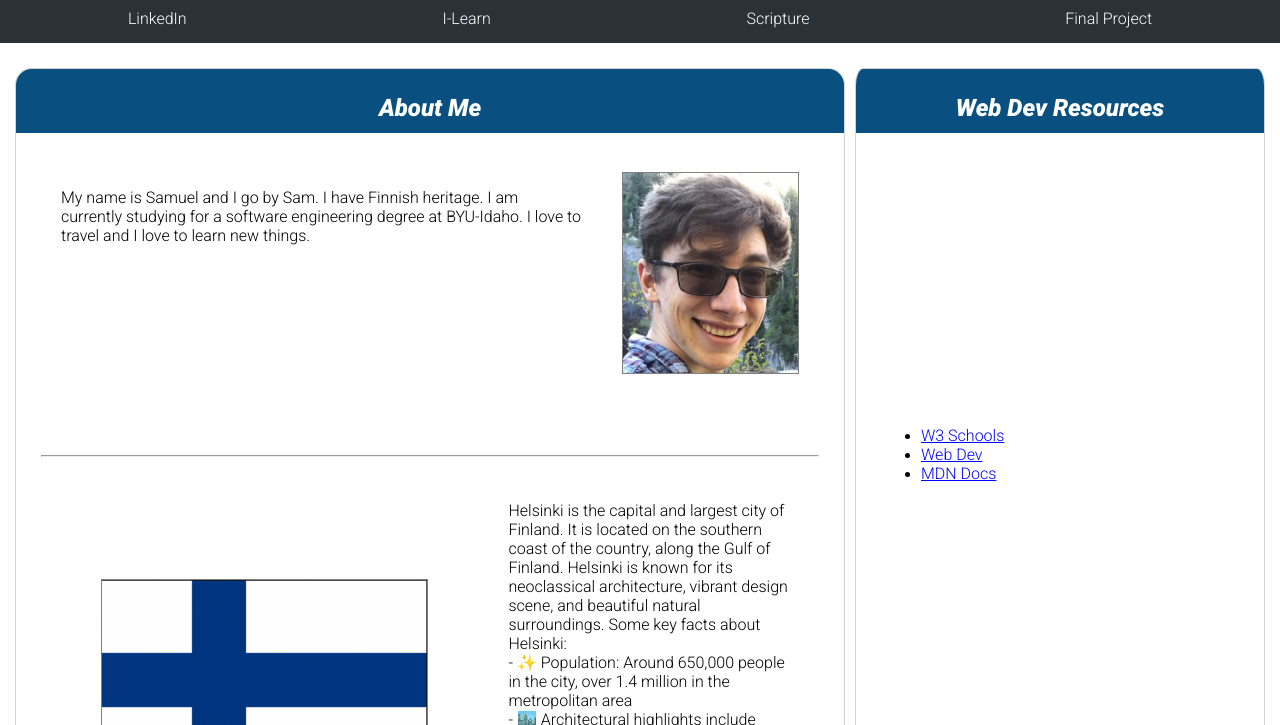
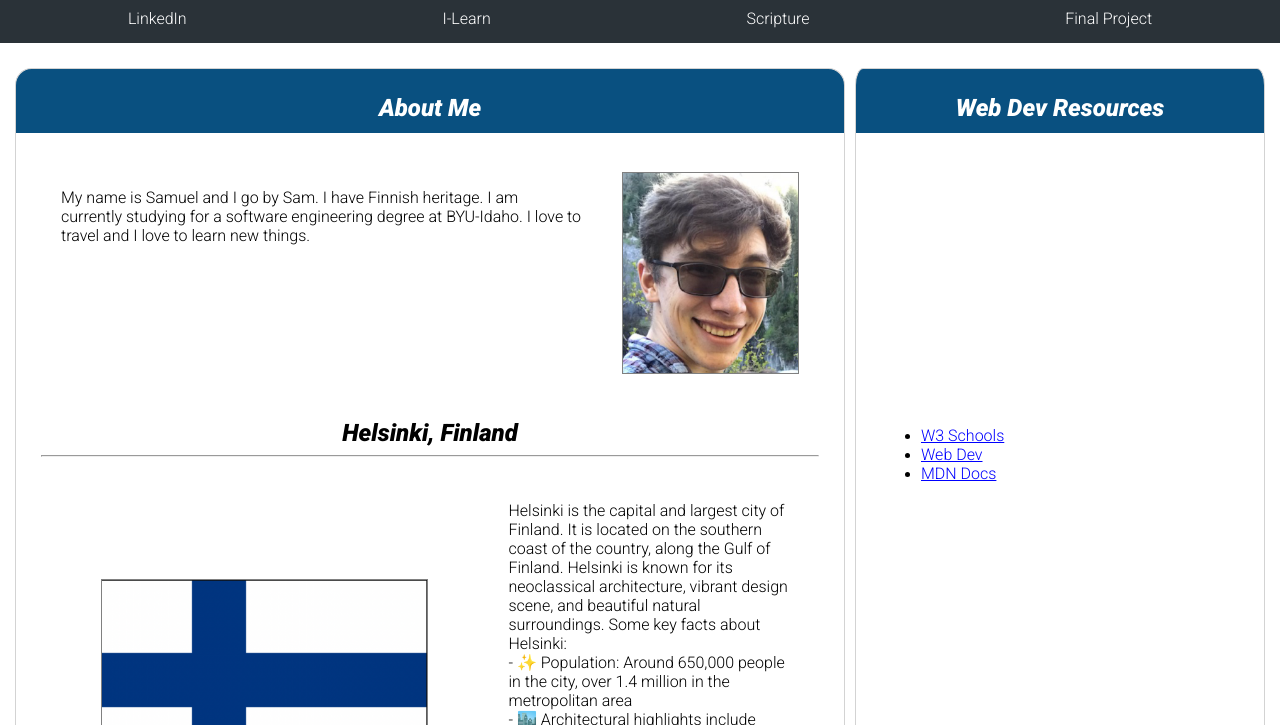
Before and after one commit to SamuelCasellas/wdd131, a plain HTML site: page index.html in a window 1280 px wide. Shown: the part 75-800 px from the top of the page. Drawn offline with Linux system fonts and the light colour scheme.

Commit message:
title hiding

```diff
--- a/index.html
+++ b/index.html
@@ -40,7 +40,7 @@
         </p>
         <img src="profile.png" alt="A picture of me!"/>
       </div>
-      <h2>Helsinki, Finland</h2>
+      <h2 id="location-title">Helsinki, Finland</h2>
       <hr/>
 
       <div id="country-info">
--- a/styles/base.css
+++ b/styles/base.css
@@ -173,3 +173,7 @@ figcaption {
   text-align: center;
   font-style: italic;
 }
+
+#location-title {
+  color: black;
+}
```
